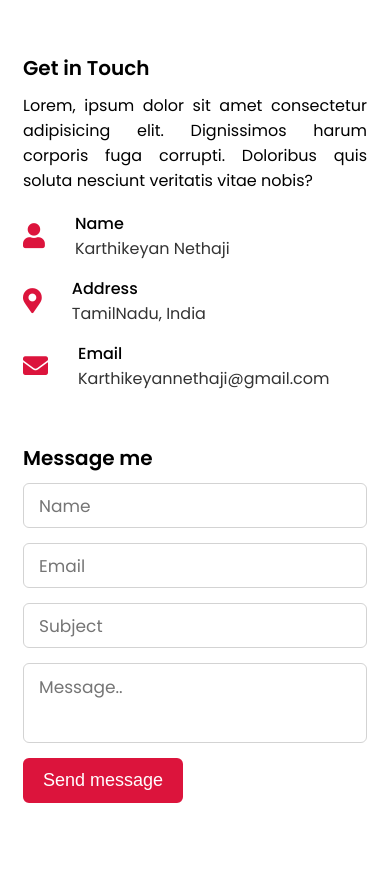
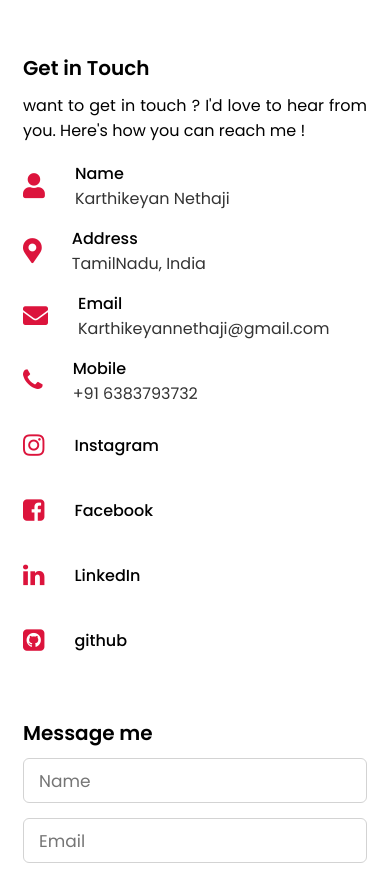
Before and after one commit to dr-poco/Karthikeyan-Portfolio, a website: page index.html in a window 390 px wide. Shown: the part 5165-6040 px from the top of the page. Drawn offline with nearby package versions, Linux system fonts and the light colour scheme.

Commit message:
Fourth commit

```diff
--- a/index.html
+++ b/index.html
@@ -14,6 +14,7 @@
     <script src="https://cdnjs.cloudflare.com/ajax/libs/OwlCarousel2/2.3.4/owl.carousel.min.js"></script>
     <link rel="stylesheet"
         href="https://cdnjs.cloudflare.com/ajax/libs/OwlCarousel2/2.3.4/assets/owl.carousel.min.css" />
+    <link rel="stylesheet" href="https://cdnjs.cloudflare.com/ajax/libs/font-awesome/4.7.0/css/font-awesome.min.css">
 
 </head>
 
@@ -223,8 +224,7 @@
             <div class="contact-content">
                 <div class="column left">
                     <div class="text">Get in Touch</div>
-                    <p>Lorem, ipsum dolor sit amet consectetur adipisicing elit. Dignissimos harum corporis fuga
-                        corrupti. Doloribus quis soluta nesciunt veritatis vitae nobis?</p>
+                    <p>want to get in touch ? I'd love to hear from you. Here's how you can reach me !</p>
                     <div class="icons">
                         <div class="row">
                             <i class="fas fa-user"></i>
@@ -245,6 +245,37 @@
                             <div class="info">
                                 <div class="head">Email</div>
                                 <div class="sub-title">Karthikeyannethaji@gmail.com</div>
+                            </div>
+                        </div>
+                        <div class="row">
+                            <i class="fa fa-phone"></i>
+                            <div class="info">
+                                <div class="head">Mobile</div>
+                                <div class="sub-title">+91 6383793732</div>
+                            </div>
+                        </div>
+                        <div class="row">
+                            <i class="fa fa-instagram"></i>
+                            <div class="info">
+                                <div class="head"><a href = "https://www.instagram.com/karthikeyannethaji/">Instagram</a></div>
+                            </div>
+                        </div>
+                        <div class="row">
+                            <i style = "display:inline-block"class="fa fa-facebook-square" aria-hidden="true"></i>
+                            <div class="info">
+                                <div class="head"><a href = "https://www.facebook.com/karthi.kj.33">Facebook</a></div>
+                            </div>
+                        </div>
+                        <div class="row">
+                            <i style = "display:inline-block"class="fa fa-linkedin" aria-hidden="true"></i>
+                            <div class="info">
+                                <div class="head"><a href = "https://www.linkedin.com/in/karthikeyan-n-1395691a2/">LinkedIn</a></div>
+                            </div>
+                        </div>
+                        <div class="row">
+                            <i style = "display:inline-block"class="fa fa-github-square" aria-hidden="true"></i>
+                            <div class="info">
+                                <div class="head"><a href = "https://github.com/dr-poco">github</a></div>
                             </div>
                         </div>
                     </div>
@@ -277,7 +308,7 @@
 
     <!-- footer section start -->
     <footer>
-        <span>Created By <a href="https://www.karthikeyan.com">Karthikeyan</a> | <span class="far fa-copyright"></span>
+        <span>Created By <a href="https://dr-poco.github.io/Portfolio-Website/">Karthikeyan</a> | <span class="far fa-copyright"></span>
             2020 All rights reserved.</span>
     </footer>
 
--- a/style.css
+++ b/style.css
@@ -464,6 +464,17 @@ section .title::after{
     height: 65px;
     align-items: center;
 }
+/*.contact .contact-content .roow{
+    color: crimson;
+    display:inline-block;
+    padding: 20px;
+  font-size: 30px;
+  width: 30px;
+  text-align: center;
+  text-decoration: none;
+  border-radius: 50%;
+
+}*/
 .contact .contact-content .row .info{
     margin-left: 30px;
 }
@@ -471,6 +482,12 @@ section .title::after{
     font-size: 25px;
     color: crimson;
 }
+.contact .contact-content .row a{
+   color: black;
+}
+.contact .contact-content .row a:hover{
+    color: crimson;
+ }
 .contact .contact-content .info .head{
     font-weight: 500;
 }
```
